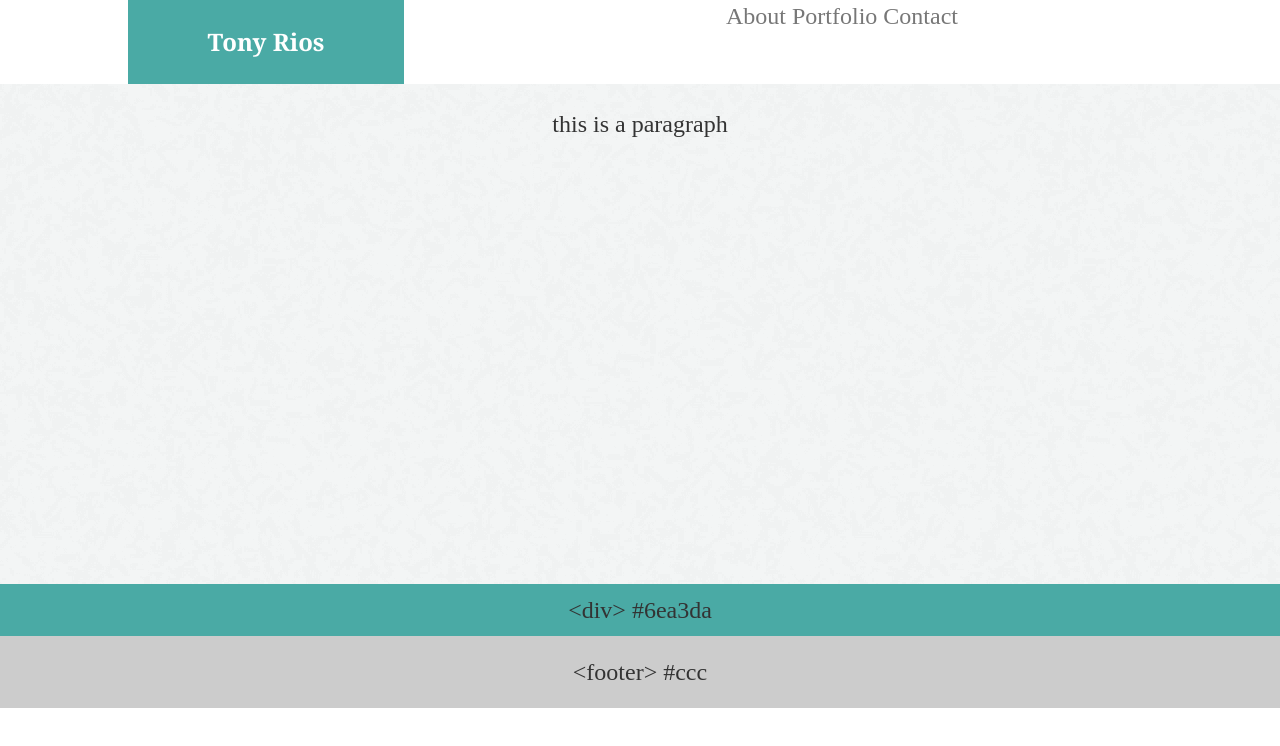
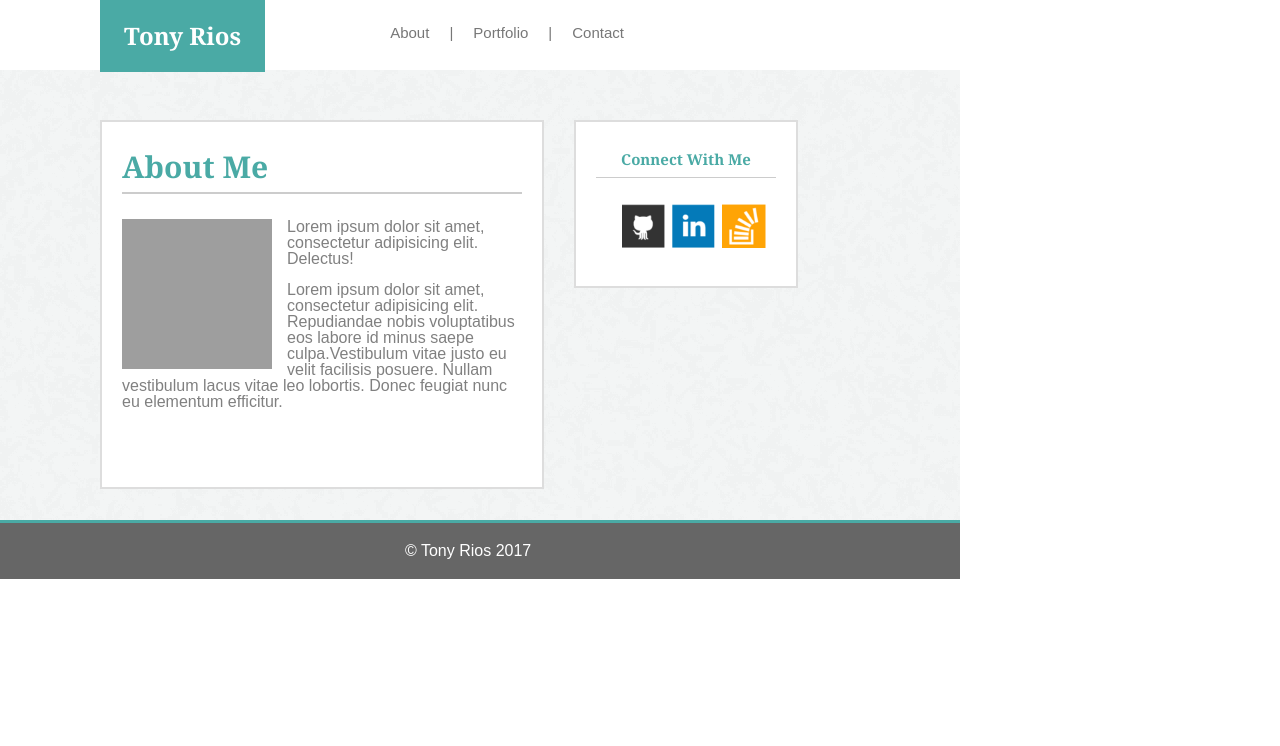
Before and after one commit to tbonerios/Basic-Portfolio, a plain HTML site: page index.html in a window 1280 px wide. Drawn offline with Linux system fonts and the light colour scheme; grey boxes are pictures that could not be loaded.

Commit message:
Add files via upload

```diff
--- a/css/reset.css
+++ b/css/reset.css
@@ -0,0 +1,48 @@
+/* http://meyerweb.com/eric/tools/css/reset/
+   v2.0 | 20110126
+   License: none (public domain)
+*/
+
+html, body, div, span, applet, object, iframe,
+h1, h2, h3, h4, h5, h6, p, blockquote, pre,
+a, abbr, acronym, address, big, cite, code,
+del, dfn, em, img, ins, kbd, q, s, samp,
+small, strike, strong, sub, sup, tt, var,
+b, u, i, center,
+dl, dt, dd, ol, ul, li,
+fieldset, form, label, legend,
+table, caption, tbody, tfoot, thead, tr, th, td,
+article, aside, canvas, details, embed,
+figure, figcaption, footer, header, hgroup,
+menu, nav, output, ruby, section, summary,
+time, mark, audio, video {
+	margin: 0;
+	padding: 0;
+	border: 0;
+	font-size: 100%;
+	font: inherit;
+	vertical-align: baseline;
+}
+/* HTML5 display-role reset for older browsers */
+article, aside, details, figcaption, figure,
+footer, header, hgroup, menu, nav, section {
+	display: block;
+}
+body {
+	line-height: 1;
+}
+ol, ul {
+	list-style: none;
+}
+blockquote, q {
+	quotes: none;
+}
+blockquote:before, blockquote:after,
+q:before, q:after {
+	content: '';
+	content: none;
+}
+table {
+	border-collapse: collapse;
+	border-spacing: 0;
+}
--- a/css/style.css
+++ b/css/style.css
@@ -1,101 +1,119 @@
+/*global style*/
+body {
+	font-family: 'Arial', 'Helvetica Neue', Helvetica, sans-serif;
+	width: 960px;
+}
+p {
+	margin-bottom:15px;
+	color: grey;
+}
 
+h1 {
+	float:left;
+	padding: 24px;
+	margin-left: 100px;
+	font-family: 'Georgia', Times, Times New Roman, serif;
+	font-weight: bold;
+	font-size: 24px;
+	color: #fff;
+	background-color: #4aaaa5;
+}
 
-* {
-  text-align: center;
+h2 {
+    font-size: 30px;
+    padding: 10px 0;
+    border-bottom: 2px solid;
+    border-bottom-color: #cccccc;
+    margin-bottom: 25px;
+    color: #4aaaa5;
+    font-family:'Georgia', Times, Times New Roman, serif;
+    font-weight: bold;
+}
+
+h3 {
+    font-size: 15px;
+    padding: 10px 0;
+    border-bottom: 1px solid;
+    border-bottom-color: #cccccc;
+    color: #4aaaa5;
+    font-family:'Georgia', Times, Times New Roman, serif;
+    font-weight: bold;
+    text-align: center;
+
+}
+nav {
+ 	float:left;
+ 	padding: 15px;
+ 	margin-left: 100px;
+	text-align: center;
+}
+
+nav ul li {
+	float: left;
+	padding: 10px;
+	color: #777777;
+	font-size: 15px;
 }
 
 
-body {
-  font-size: 24px;
-  line-height: 32px;
-  color: #333;
-  margin:0;
+/*layout styles*/
+.main-container {
+	width: 100%;
+	height: 500px;
+	padding-top: 20px;
 }
 
-h1 {
-  font-family: 'Georgia', Times, Times New Roman, serif;
-  font-size: 24px;
+.main-background {
+	background: url("../images/bg.png");
+	margin-top: 50px;
+	height: 100%;
 }
-
-header {
-  float:left;
-  padding: 10px;
-  width: 20%;
-  margin-left: 10%;
-  color: #fff;
-  background: #4aaaa5;
+.page-width {
+	width: 960px;
+	padding-top: 40px;
+}
+.content {
+	width: 400px;
+	height: 325px;
+	float: left;
+	margin-right: 30px;
+	background-color: white;
+	padding: 20px;
+	margin-top: 10px;
+	margin-bottom: 10px;
+	margin-left: 100px;
+	border: 2px solid;
+	border-color: #dddddd;
+}
+.content-img-left{
+	float: left;
+	margin-right: 15px;
 
 }
 
-.container {
-  width: auto;
+.content-img-right{
+	float: left;
+	width: 100%;
 }
-
-  /* Add a black background color to the top navigation */
-.topnav {
-    background-color: #fff;
-    overflow: hidden;
+.sidebar {
+	width: 180px;
+	float: left;
+	background-color: white;
+	padding: 20px;
+	margin-top: 10px;
+	border: 2px solid;
+	border-color: #dddddd;
 }
-
-/* Style the links inside the navigation bar */
-.topnav a {
-    margin-top: 50px;
-    color: #777777;
-    text-align: center;
-    text-decoration: none;
-    font-size: 24px;
+footer{
+	width: 100%;
+	border-top: 3px solid;
+	border-top-color: #4aaaa5;
+	background: #666666;
+	color: #fff;
 }
-
-/* Change the color of links on hover */
-.topnav a:hover {
-    background-color: #ddd;
-    color: black;
+.legal-footer{
+	display: block;
+	width: 150px;
+	padding: 20px;
+	margin:0 auto;
 }
-
-/* Add a color to the active/current link */
-.topnav a.active {
-    background-color: #4CAF50;
-    color: white;
-}
-
-
-
-img.styledImage {
-    left: 0px;
-    top: 0px;
-
-  background: #ccc;
-}
-
-
-#full {
-   clear: both;
-   overflow:auto;
-   width:100%;
-   background-image: url("../images/paper_fibers_@2X.png");
-   height: 500px;
-   width: 100%;
-}
-
-#division {
-  background: #4aaaa5;
-  padding: 10px;
-}
-
-#whiteBox {
-  background-color: white;
-  float:left;
-}
-
-aside {
-  float: left;
-  background: blue;
-
-}
-
-footer {
-
-  padding: 20px;
-  clear: both;
-  background: #ccc;
-}
--- a/index.html
+++ b/index.html
@@ -1,54 +1,48 @@
 <!DOCTYPE html>
-
-<html lang="en-us">
+<html lang="en-Us">
 
 <head>
 	<meta charset="UTF-8">
-
+	<title>Basic Portfolio</title>
+	<link rel="stylesheet" type="text/css" href="css/reset.css">
 	<link rel="stylesheet" type="text/css" href="css/style.css">
-
-	<title>Basic-Portfolio</title>
 </head>
-
 
 <body>
 
 <div class="container">
-
 	<header>
 		<h1>Tony Rios</h1>
+		<nav>
+			<ul>
+				<li>About</li>
+				<li>|</li>
+				<li>Portfolio</li>
+				<li>|</li>
+				<li>Contact</li>
+			</ul>
+		</nav>
 	</header>
-
-  <div class="topnav" id="myTopnav">
-  	 <a href="#index">About</a>
- 	 <a href="#portfolio">Portfolio</a>
- 	 <a href="#contact">Contact</a>
+	<div class="main-container">
+		<div class="main-background">
+			<div class="page-width">
+				<section class="content">
+					<h2>About Me</h2>
+					<img src="http://lorempixel.com/150/150/" alt="Dummy image" class="content-img-left">
+					<p>Lorem ipsum dolor sit amet, consectetur adipisicing elit. Delectus!</p>
+					<p>Lorem ipsum dolor sit amet, consectetur adipisicing elit. Repudiandae nobis voluptatibus eos labore id minus saepe culpa.Vestibulum vitae justo eu velit facilisis posuere. Nullam vestibulum lacus vitae leo lobortis. Donec feugiat nunc eu elementum efficitur. </p>
+				</section>
 			</div>
-
-
-<section id="full">
-
-<div>
-     <p> this is a paragraph</p>
+			<aside class="sidebar">
+				<h3>Connect With Me</h3>
+				<img src="images/socialmedia.png" alt="socialmedia" class="content-img-right">
+			</aside>
 		</div>
-
-  <div class="aside">
-
 	</div>
-</section>
-
-
-
-<div id="division">
-       &lt;div&gt; #6ea3da
-    </div>
-
 	<footer>
-   		 &lt;footer&gt; #ccc
+		<span class="legal-footer">© Tony Rios 2017</span>
 	</footer>
-
 </div>
 
 </body>
-
 </html>
```
Also changed, not shown: contact.html (+46 -0 lines), portfolio.html (+47 -0 lines), images/bg.png (added), images/socialmedia.png (added). Lines whose indentation alone changed are shown as unchanged.
